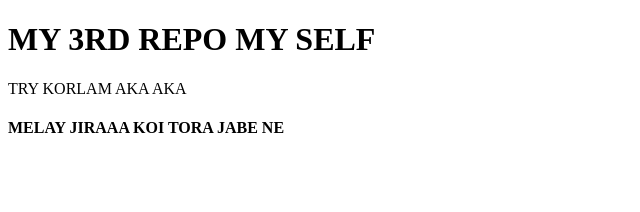
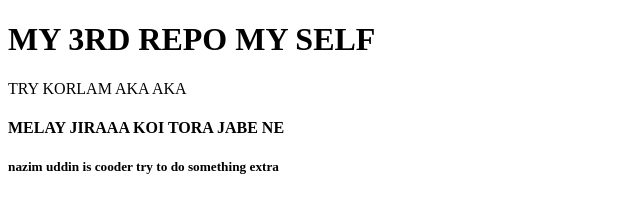
Before and after one commit to nazimuddin82/my-3rd-repo, a plain HTML site: page index.html in a window 1280 px wide. Shown: the whole page, without its empty margins (0-640 px from the left). Drawn offline with Linux system fonts and the light colour scheme.

Commit message:
hede 5 add korlam

```diff
--- a/index.html
+++ b/index.html
@@ -10,5 +10,6 @@
     <h1>MY 3RD REPO MY SELF </h1>
     <P>TRY KORLAM AKA AKA</P>
     <H4>MELAY JIRAAA KOI TORA JABE NE</H4>
+    <h5>nazim uddin is cooder try to do something extra</h5>
 </body>
 </html>
```
